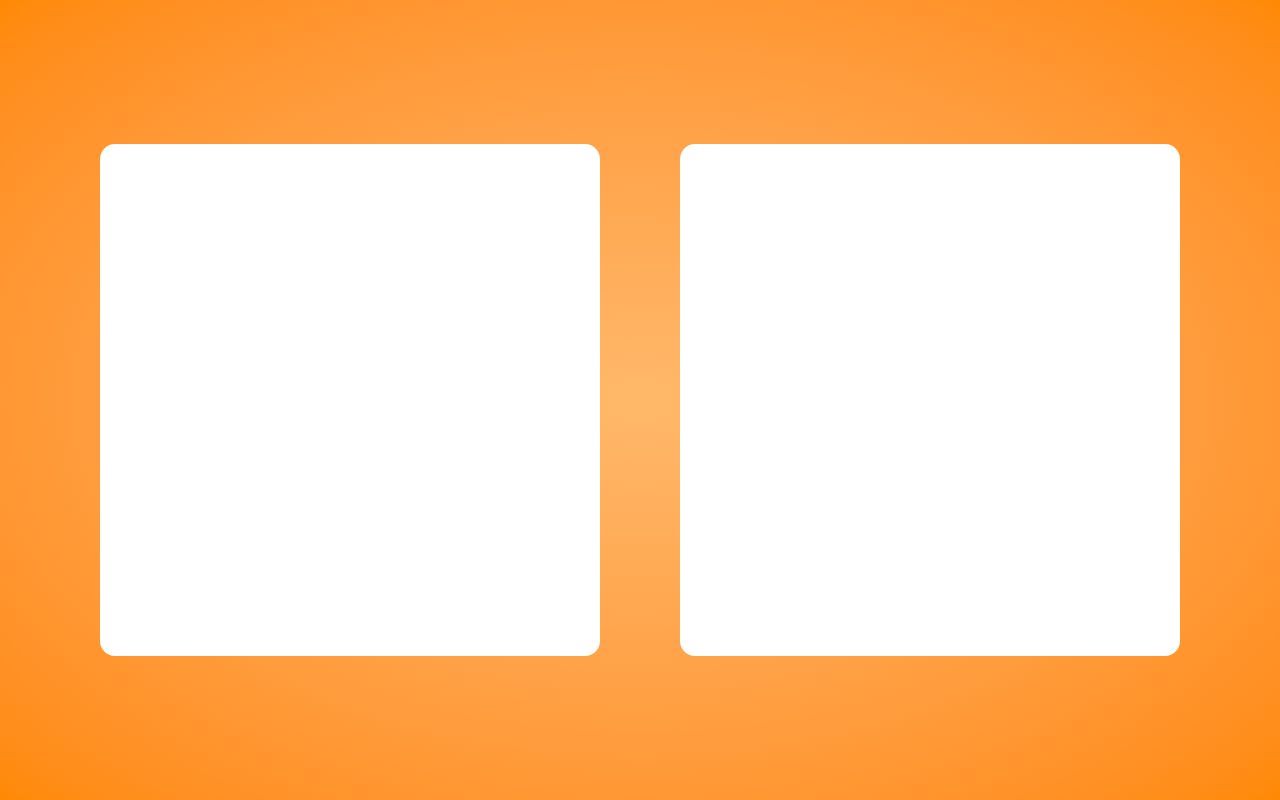
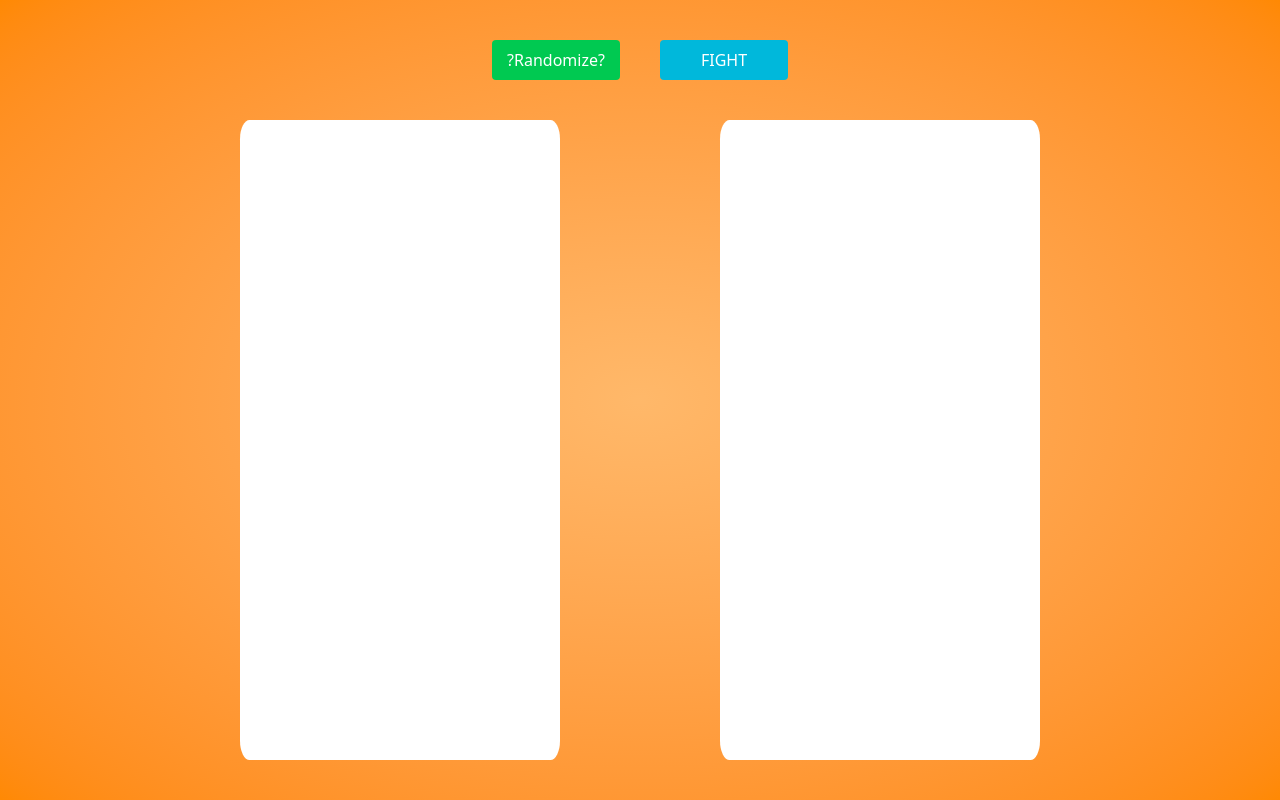
Before and after one commit to martiparti1/first_react, a React (Vite) app: page /dbz in a window 1280 px wide. Built offline with nearby package versions, Linux system fonts and the light colour scheme.

Commit message:
added 2 buttons and played a bit with tailwind

```diff
--- a/package.json
+++ b/package.json
@@ -27,7 +27,7 @@
     "globals": "^15.15.0",
     "postcss": "^8.5.3",
     "tailwindcss": "^4.0.17",
-    "vite": "^6.2.0"
+    "vite": "^6.2.4"
   },
   "description": "first react project",
   "main": "eslint.config.js",
--- a/src/DbzPlayground.jsx
+++ b/src/DbzPlayground.jsx
@@ -4,10 +4,21 @@ export default function DbzPlayground(){
     return(
         <>
         <div className="flex flex-col justify-center items-center min-h-screen bg-radial from-orange-300 to-orange-400">
-            <div className= "flex flex-row md:flew-col gap-20 overflow-x-auto">
+
+            <div className = 'flex flex-row gap-10'>
+                <button className="min-w-[10vw] min-h-[5vh] bg-green-500 rounded-sm mb-[5vh] cursor-pointer text-white text-bold hover:shadow-lg shadow-black-500 active:scale-95 transition-all duration-200">?Randomize?</button>
+
+                <button className="min-w-[10vw] min-h-[5vh] bg-cyan-500 rounded-sm mb-[5vh] cursor-pointer text-white text-bold hover:shadow-lg shadow-black-500 active:scale-95 transition-all duration-200">FIGHT</button>
+
+            </div>
+
+
+            <div className= "flex md:flex-row sm:flex-col flex-col gap-40">
                 <CharacterCard/>
                 <CharacterCard/>
             </div>
+
+
         </div>
         </>
     );
--- a/src/components/dbz/CharacterCard.jsx
+++ b/src/components/dbz/CharacterCard.jsx
@@ -2,8 +2,9 @@
 
 export default function CharacterCard(){
     return(
-        <div className="min-w-[300px] md:min-w-[500px] h-128 bg-white rounded-[3%] flex flex-col justify-center">
+        <div className="min-w-[60vw] min-h-[30vh] md:min-w-[25vw] md:min-h-[80vh] bg-white rounded-[3%] flex flex-col justify-center mt-[10px] md:mt-0">
             {/* hi? */}
+
         </div>
     );
 }
```
Also changed, not shown: 1 other file (tests, documents, lock files or other folders).
